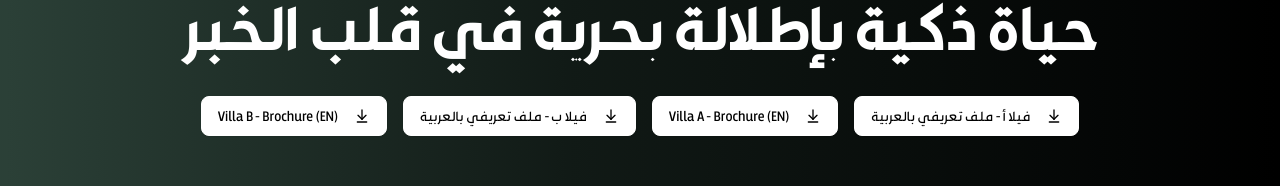
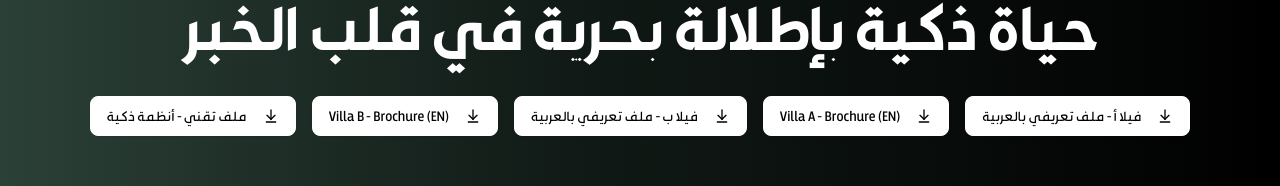
Before and after one commit to burooj-pro/villas.burooj.pro, a Next.js app: page / in a window 1280 px wide. Shown: the part 171-357 px from the top of the page. Built offline with nearby package versions, Linux system fonts and the light colour scheme.

Commit message:
adding automation file

```diff
--- a/components/ui/hero.tsx
+++ b/components/ui/hero.tsx
@@ -61,6 +61,16 @@ export default function Hero() {
                 Villa B - Brochure (EN)
               </Button>
             </Link>
+            <Link href="/extenral.pdf" target="_blank">
+              <Button
+                size="lg"
+                variant="outline"
+                className="bg-white border-white text-black hover:bg-white hover:text-[#2B4037] transition-all duration-300"
+              >
+                <ArrowDownToLine className="ml-2 h-5 w-5 font-alqabas" />
+                ملف تقني - أنظمة ذكية
+              </Button>
+            </Link>
           </div>
         </div>
       </div>
```
Also changed, not shown: 1 other file (tests, documents, lock files or other folders).
